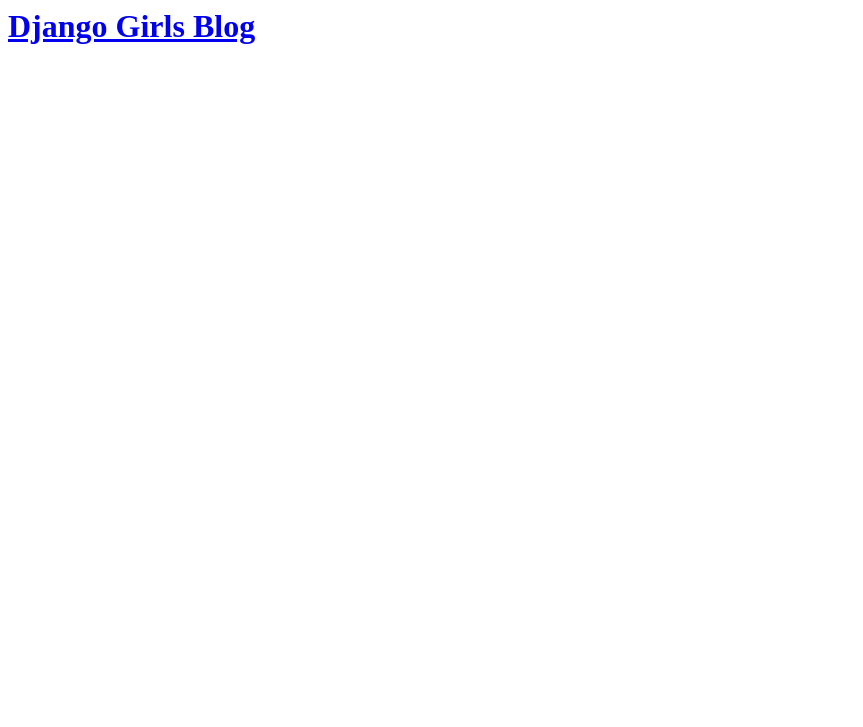
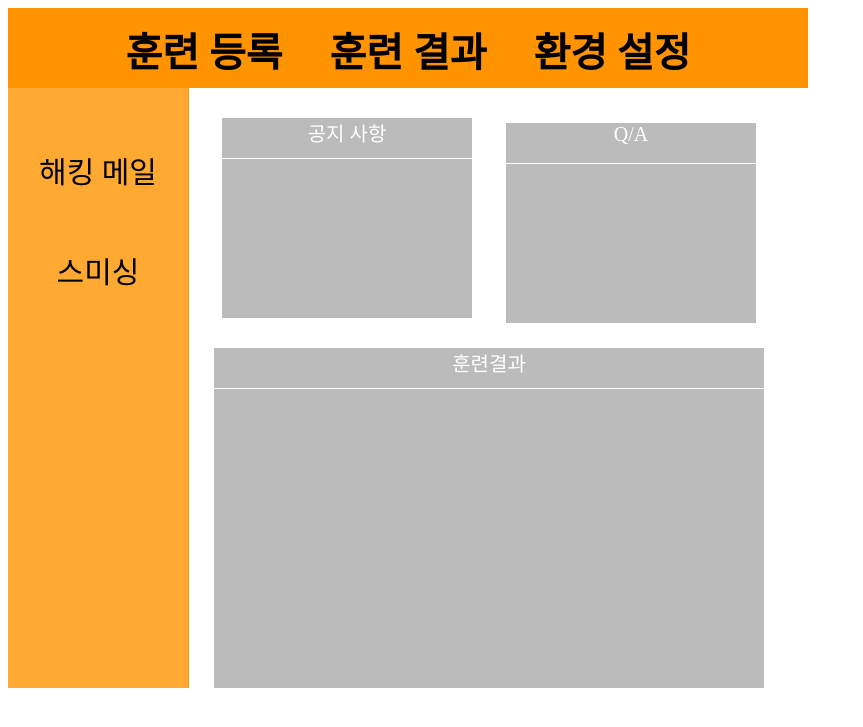
Before and after one commit to rokmc3852/study, a Django app: page / in a window 1280 px wide. Shown: the top 727 px of the page, without its empty margins (0-863 px from the left). Run offline with Django 3.2, Linux system fonts and the light colour scheme; data that the repository does not hold is empty.

Commit message:
changed 2020-11.14. base..

```diff
--- /dev/null
+++ b/blog/static/css/blog.css
@@ -0,0 +1,77 @@
+#page-header{
+    width: 800px;
+    height: 80px;
+    text-align: center;
+    background-color: rgba(255,148,0,1);
+}
+#page-header menu_top{
+    display: inline-block;
+    width: 200px;
+    height: 60px;
+    margin-top: 13px;
+    font-size: 40px;
+    font-weight: bold;
+    cursor: pointer;
+}
+#page-body{
+    width: 800px;
+    height: 600px;
+    text-align: left;
+}
+#left{
+    width: 180px;
+    height: 570px;
+    padding-top: 30px;
+    text-align: center;
+    float: left;
+    background-color: rgba(255,148,0,.8);
+    border-right: 1px solid rgba(255,148,0,1);
+}
+#left menu-left{
+    display: block;
+    width: 150px;
+    height: 80px;
+    margin: 0 auto 20px;
+    font-size: 30px;
+    cursor: pointer;
+}
+#left menu-left:nth-child(1){
+    margin-top: 30px;
+}
+#content{
+    width: 600px;
+    height: 570px;
+    padding-top: 30px;
+    text-align: center;
+    float: left;
+}
+#content box-board{
+    display: inline-block;
+    width: 250px;
+    height: 200px;
+    margin: 0 15px 25px;
+    background-color: rgba(30,30,30,.3);
+}
+#content box-board title{
+    display: block;
+    width: 100%;
+    height: 40px;
+    color: rgba(255,255,255,1);
+    font-size: 20px;
+    border-bottom: 1px solid rgba(255,255,255,1);
+}
+#content result-trainning{
+    display: block;
+    width: 550px;
+    height: 340px;
+    margin: 0 auto;
+    background-color: rgba(30,30,30,.3);
+}
+#content result-trainning title{
+    display: block;
+    width: 100%;
+    height: 40px;
+    color: rgba(255,255,255,1);
+    font-size: 20px;
+    border-bottom: 1px solid rgba(255,255,255,1);
+}
--- /dev/null
+++ b/blog/templates/blog/base.html
@@ -0,0 +1,18 @@
+{% load static %}
+<html>
+    <head>
+        <title>Django Study blog</title>
+        <link rel="stylesheet" href="{% static 'css/blog.css' %}">
+    </head>
+    <body>
+    <div id="page-header">
+        <menu_top>훈련 등록</menu_top>
+        <menu_top>훈련 결과</menu_top>
+        <menu_top>환경 설정</menu_top>
+    </div>
+    <div id="page-body">
+        {% block content %}
+        {% endblock %}
+    </div>
+</body>
+</html>
--- a/blog/templates/blog/post_list.html
+++ b/blog/templates/blog/post_list.html
@@ -1,18 +1,19 @@
-<html>
-<head>
-	<title>study</title>
-</head>
-<body>
-	<div>
-    	<h1><a href="/">Django Girls Blog</a></h1>
-	</div>
+{% extends 'blog/base.html' %}
 
-	{% for post in posts %}
-    <div>
-        <p>published: {{ post.published_date }}</p>
-        <h1><a href="">{{ post.title }}</a></h1>
-        <p>{{ post.text|linebreaksbr }}</p>
+{% block content %}
+    <div id="left">
+    	<menu-left>해킹 메일</menu-left>
+    	<menu-left>스미싱</menu-left>
     </div>
-	{% endfor %}
-</body>
-</html>
+    <div id="content">
+    	<box-board>
+    		<title>공지 사항</title>
+    	</box-board>
+    	<box-board>
+    		<title>Q/A</title>
+    	</box-board>
+    	<result-trainning>
+    		<title>훈련결과</title>
+    	</result-trainning>
+    </div>
+{% endblock %}
```
